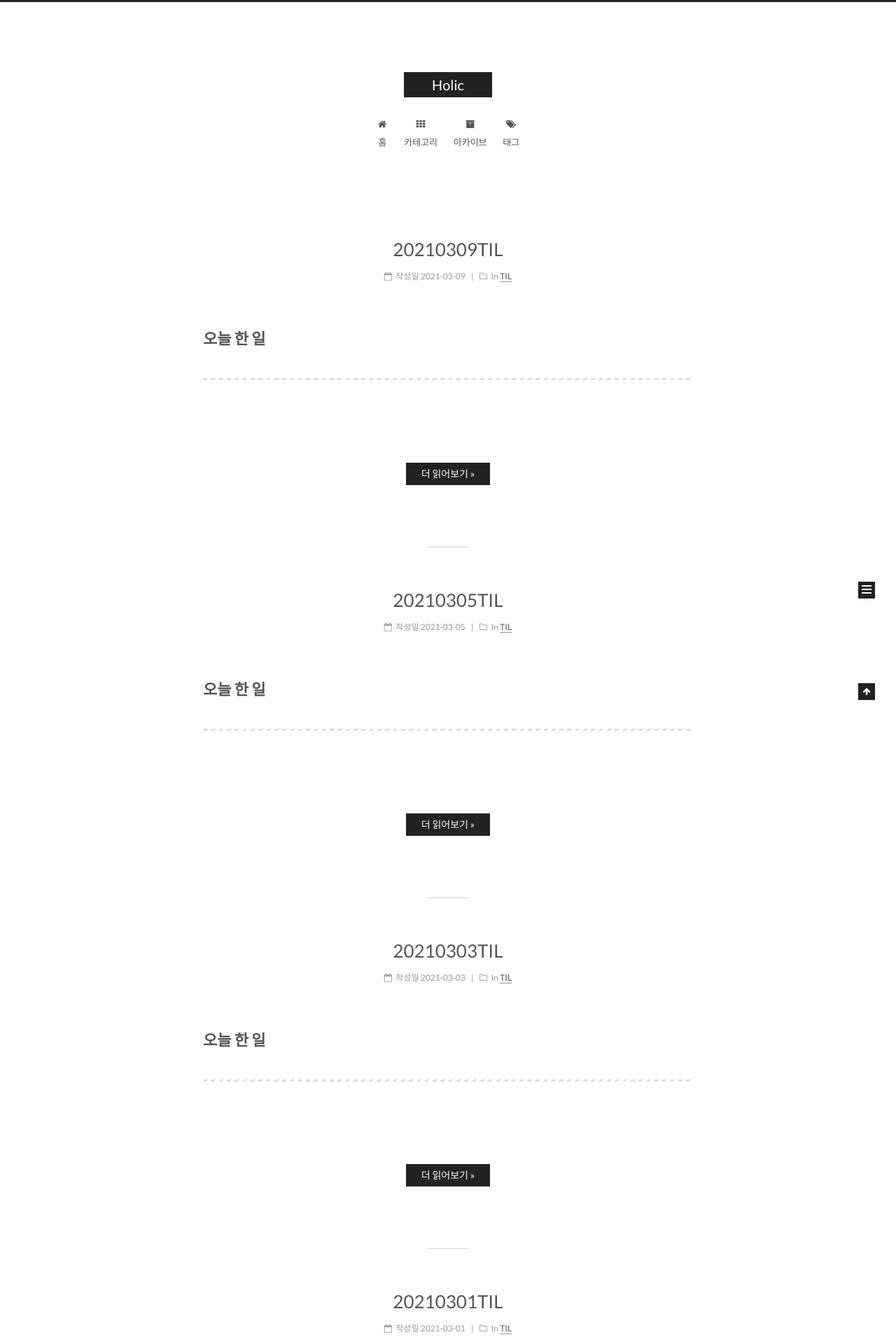
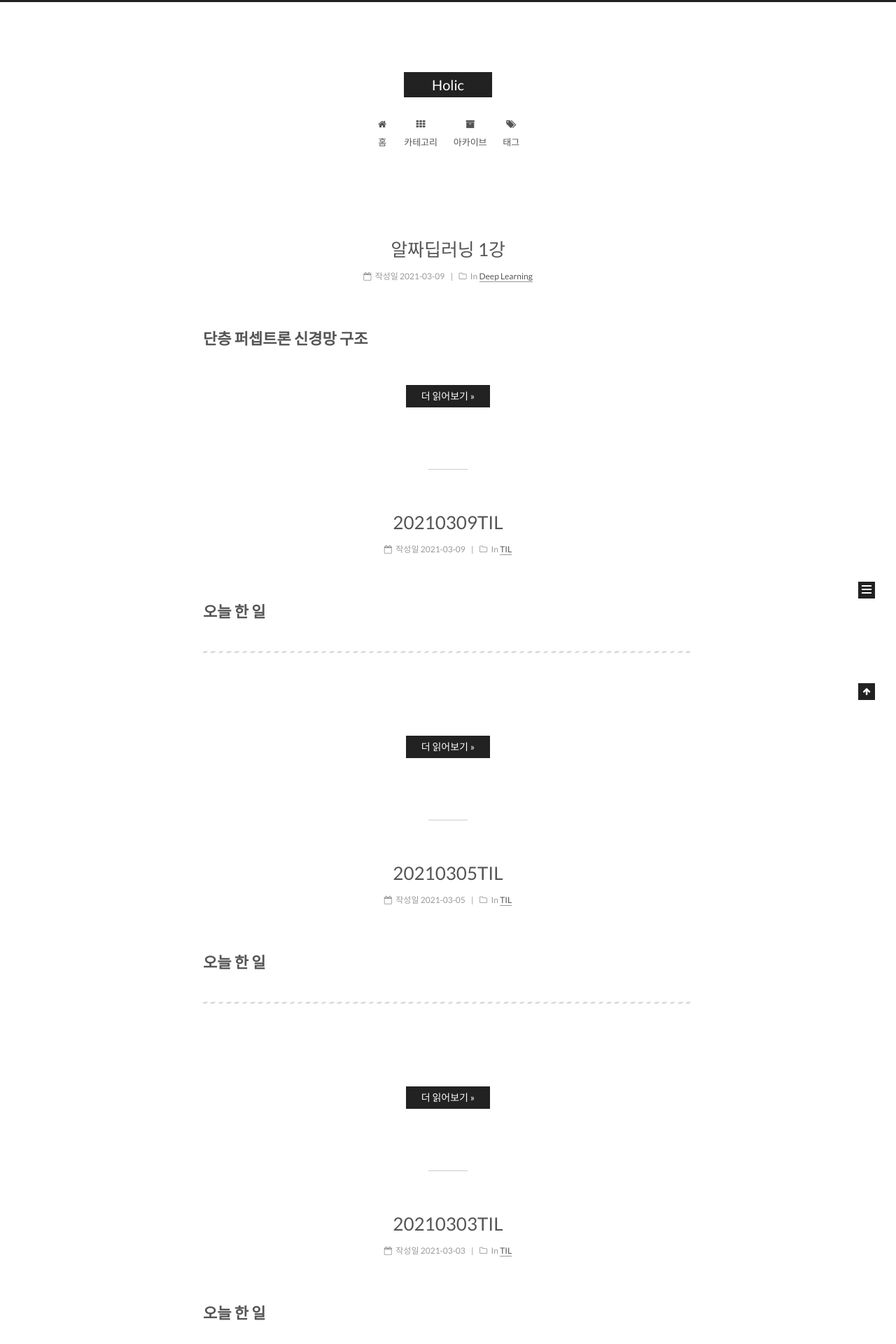
Before and after one commit to Tin1209/Tin1209.github.io, a Jekyll site: the page built from index.html, in a window 1280 px wide. Shown: the top 1920 px of the page at 70% size. Built offline with Jekyll 4.4.1, drawn with Linux system fonts in a browser that asks for light colours; the list of posts is cut into pages by our own code; part of the change alters nothing that is shown.

Commit message:
Support Mathjax

```diff
--- a/_config.yml
+++ b/_config.yml
@@ -363,7 +363,7 @@ highlight_theme: night eighties
 # MathJax Support
 mathjax:
   enable: true
-  per_page: true
+  per_page: false
   cdn: //cdn.bootcss.com/mathjax/2.7.1/latest.js?config=TeX-AMS-MML_HTMLorMML
 
 # Han Support docs: https://hanzi.pro/
--- a/_includes/_partials/head.html
+++ b/_includes/_partials/head.html
@@ -2,6 +2,9 @@
 <meta http-equiv="X-UA-Compatible" content="IE=edge" />
 <meta name="viewport" content="width=device-width, initial-scale=1, maximum-scale=1"/>
 
+{% if page.use_math %}
+  {% include mathjax.html %}
+{% endif %}
 
 {% if site.pace %}
   {% assign pace_css_uri = site.vendors._internal | append: '/pace/'| append: site.pace_theme | append: '.min.css?v=1.0.2' | relative_url %}
--- a/_includes/_third-party/mathjax.html
+++ b/_includes/_third-party/mathjax.html
@@ -2,12 +2,23 @@
   {% if page.layout == 'index' or page.mathjax or site.mathjax.per_page == nil or site.mathjax.per_page == false %}
     <script type="text/x-mathjax-config">
       MathJax.Hub.Config({
+        TeX: {
+          equationNumbers: {
+            autoNumber: "AMS"
+          }
+        },
         tex2jax: {
           inlineMath: [ ['$','$'], ["\\(","\\)"]  ],
+          displayMath: [['$$', '$$']],
           processEscapes: true,
-          skipTags: ['script', 'noscript', 'style', 'textarea', 'pre', 'code']
         }
       });
+      MathJax.Hub.Register.MessageHook("Math Processing Error",function (message) {
+	  alert("Math Processing Error: "+message[1]);
+	});
+      MathJax.Hub.Register.MessageHook("TeX Jax - parse error",function (message) {
+	  alert("Math Processing Error: "+message[1]);
+	});
     </script>
 
     <script type="text/x-mathjax-config">
@@ -18,6 +29,7 @@
         }
       });
     </script>
-    <script type="text/javascript" src="{{ site.mathjax.cdn }}"></script>
+    <script type="text/javascript" async
+    src="{{ site.mathjax.cdn }}"></script>
   {% endif %}
 {% endif %}
--- /dev/null
+++ b/_posts/2021-03-09-deeplearning1.md
@@ -0,0 +1,16 @@
+---
+title: 알짜딥러닝 1강
+categories:
+- Deep Learning
+tags:
+- Deep Learning
+use_math: true
+comments: true
+---
+
+# 단층 퍼셉트론 신경망 구조
+
+입력 벡터 하나로부터 출력 벡터 하나를 바로 얻어내는 가장 기본적인 구조이다. 출력 $ \mathbf{y} $에 대해서 $ \mathbf{y} = \mathbf{x} \mathbf{w} + \mathbf{b} $ 형태로 나타낼 수 있으며, 출력 벡터의 길이가 n, 입력 벡터의 길이가 m개인 경우 다음과 같이 나타낼 수 있다.
+$$ \begin{bmatrix} y_1 \\ y_2 \\ y_3 \\ \vdots \\ y_n \end{bmatrix} = \begin{bmatrix} x_1 \\ x_2 \\ \vdots \\ x_m \end{bmatrix} \begin{bmatrix} w_{11} & w_{12} & \cdots & w_{1m} \\ w_{21} & w_{22} & \cdots & w_{2n} \\ \vdots & \ddots & \vdots & \vdots \\ w_{m1} & w_{m2} & \cdots & w_{mn} \end{bmatrix} $$
+
+안녕 $ x $ 나는 ~~ 라고 해!
```
